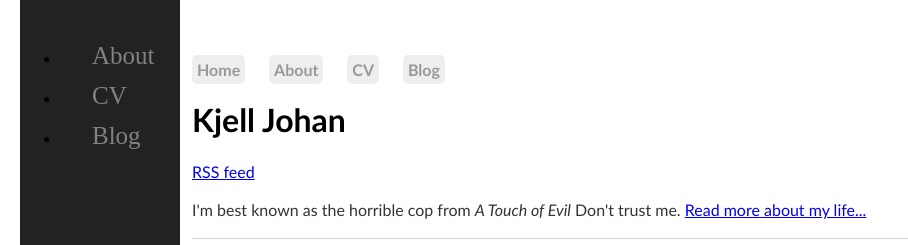
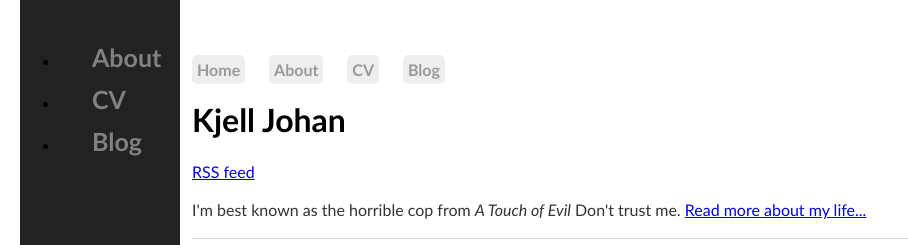
Before and after one commit to kjelljs/kjelljs.github.io, a Jekyll site: the page built from index.html, in a window 1280 px wide. Shown: the top 245 px of the page, without its empty margins (0-908 px from the left). Built offline with Jekyll 4.4.1, drawn with Linux system fonts in a browser that asks for light colours.

Commit message:
Update main.css

```diff
--- a/css/main.css
+++ b/css/main.css
@@ -30,6 +30,8 @@ sidenav {
   background-color: #222;
   overflow-x: hidden;
   padding-top: 20px;
+  font-family: Optima, Candara, Calibri, Arial, sans-serif;
+  font-weight: bold;
 }
 
 sidenav a {
```
